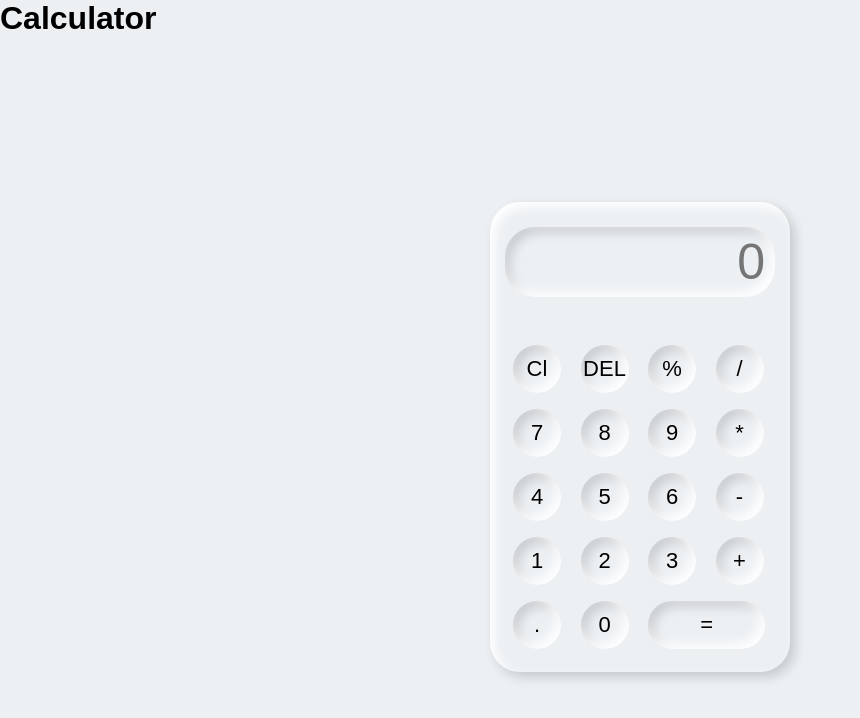
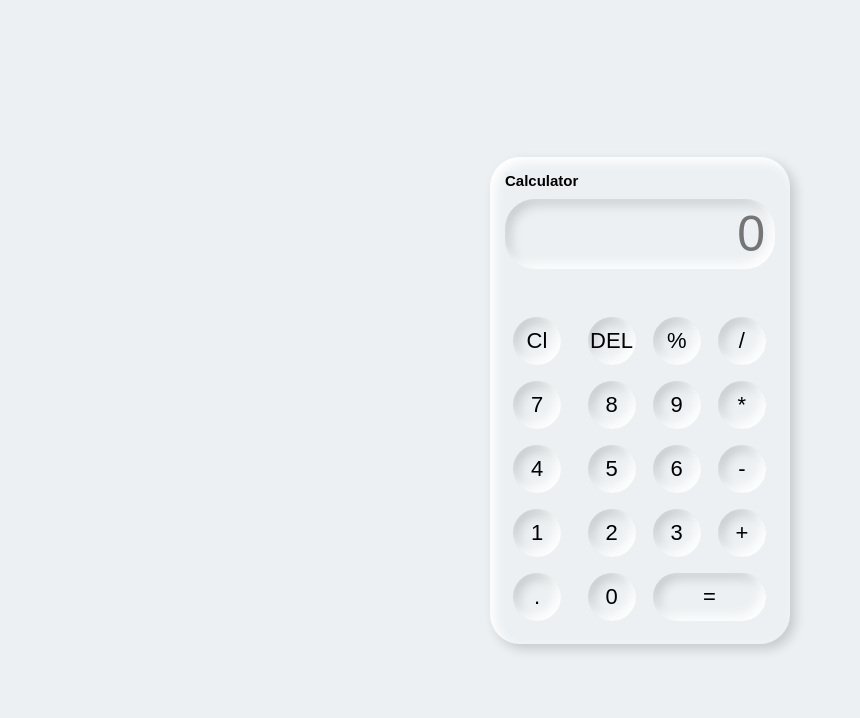
Before and after one commit to jashwa-29/Calculator-Javascript, a plain HTML site: page index.html in a window 1280 px wide. Shown: the whole page, without its empty margins (0-860 px from the left). Drawn offline with Linux system fonts and the light colour scheme.

Commit message:
Update index.html

```diff
--- a/index.html
+++ b/index.html
@@ -7,10 +7,11 @@
     <title>Calculator</title>
 </head>
 <body>
-    <h1>Calculator</h1>
+
     <div class="container">
 
         <div class="calculator" >
+                <h5>Calculator</h5>
             <input type="text" placeholder="0" id="output">
             <button onclick="clearbtn()">Cl</button>
             <button onclick="del()">DEL</button>
```
